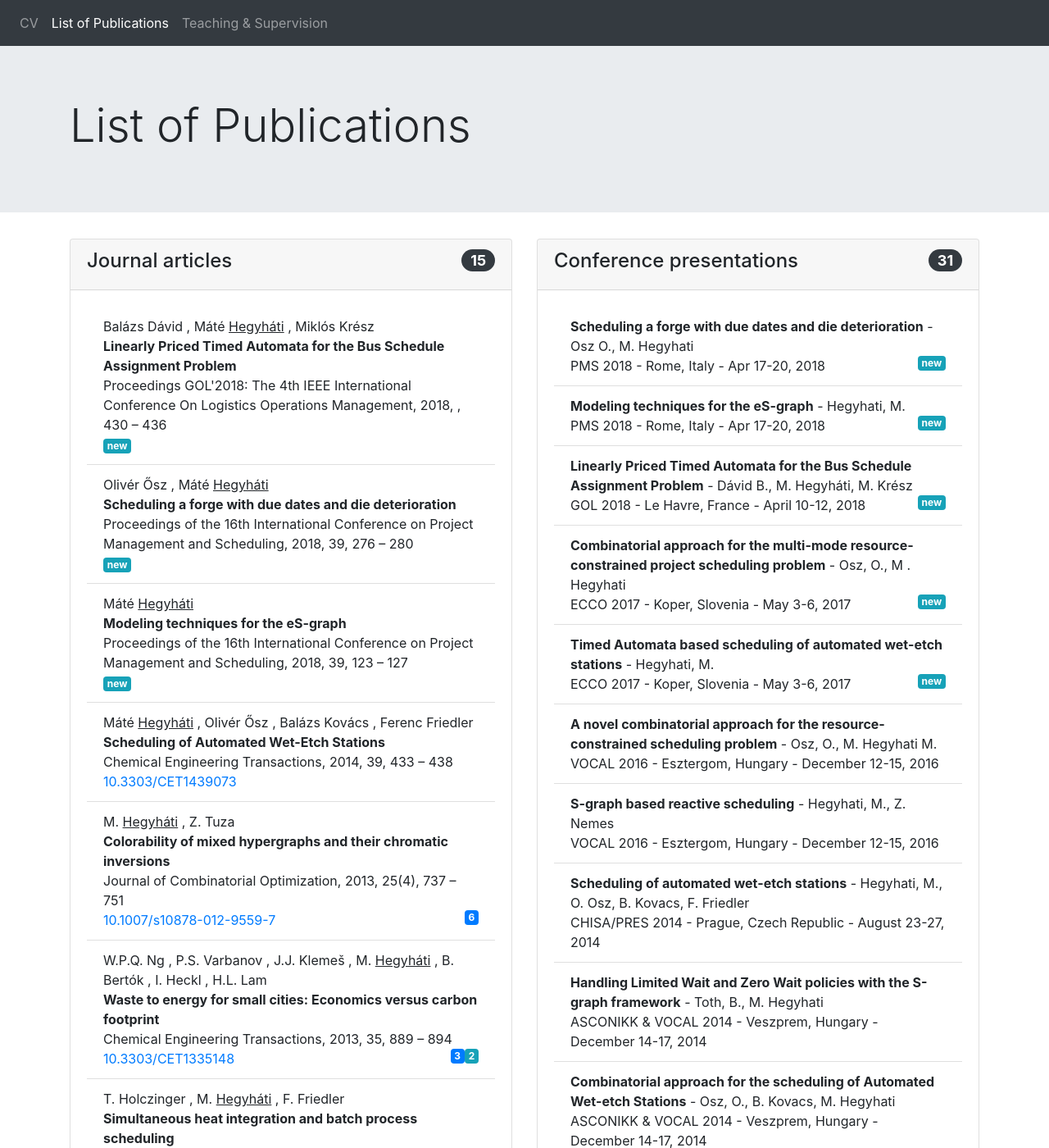
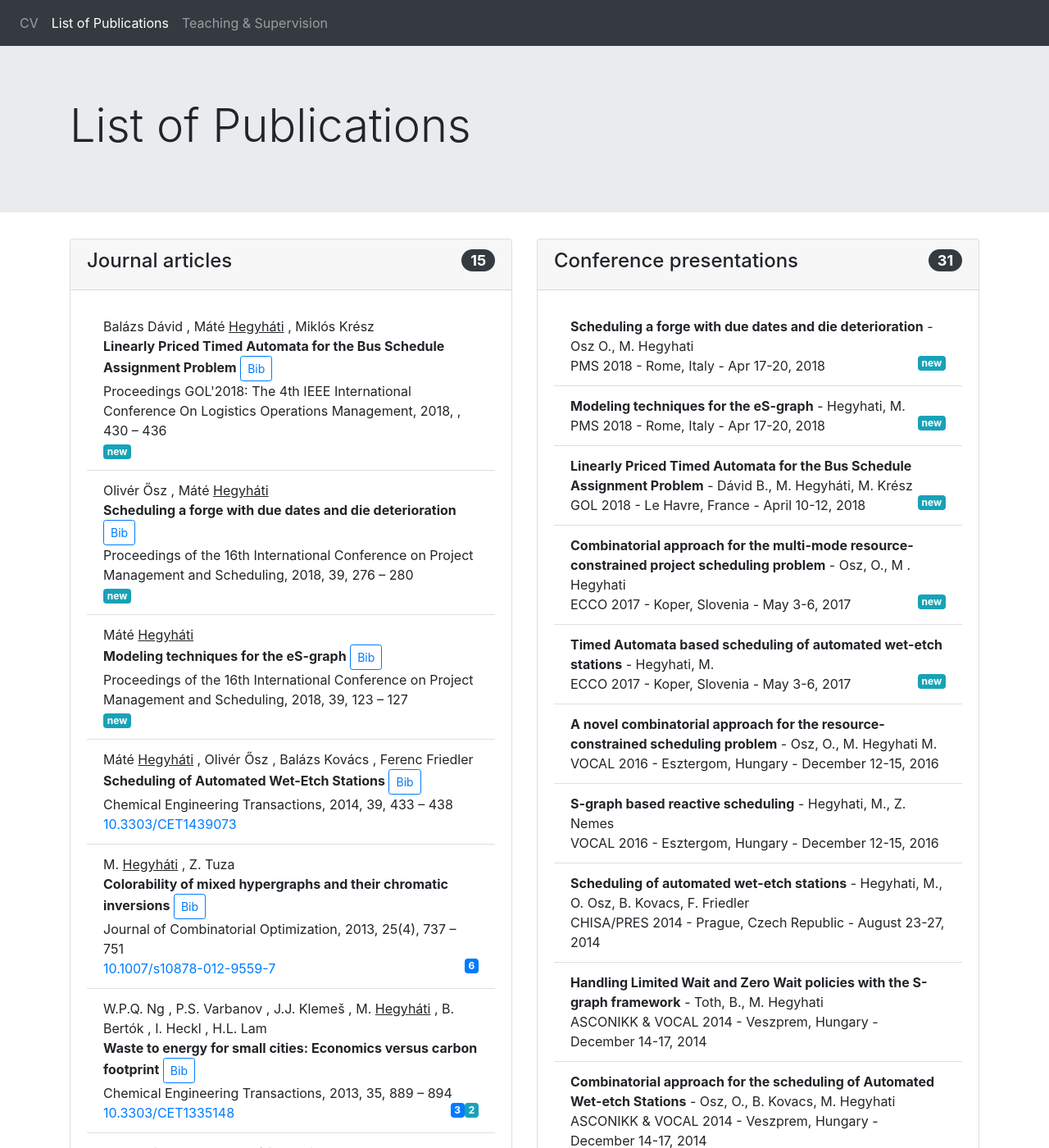
Before and after one commit to hegyhati/hegyhati.github.io, a Jekyll site: the page built from publications.html, in a window 1280 px wide and 1400 px high. Shown: the whole window at 82% size. Built offline with Jekyll 4.4.1, drawn with Linux system fonts in a browser that asks for light colours; nearby versions of some CDN libraries; some of the changed text lies outside the part shown.

Commit message:
BibTex support

```diff
--- a/_includes/article.html
+++ b/_includes/article.html
@@ -1,3 +1,5 @@
+
+
 
 <div>{% for author in pub.author %}
     {{author.given}}
@@ -9,7 +11,7 @@
     {% unless forloop.last %},{% endunless %}
 {% endfor %}
 </div>
-<div><b>{{pub.title}}</b></div>
+<div><b>{{pub.title}}</b> <button type="button" class="btn btn btn-outline-primary btn-sm" data-toggle="modal" data-target="#{{pub.id}}">Bib</button></div>
 <div>{{pub.journal}}, {{pub.year}},
 {{pub.volume}}{% if pub.issue %}({{pub.issue}}){% endif %},
 {{pub.pages}}</div>
@@ -19,3 +21,33 @@
 {% if pub.citations-self.size > 0 %} <span class="badge badge-info float-right">{{pub.citations-self.size}}</span> {% endif %}
 {% if pub.citations-independent.size > 0 %} <span class="badge badge-primary float-right">{{pub.citations-independent.size}}</span> {% endif %}
 </div>
+
+<!-- BIB Modal -->
+<div class="modal fade" id="{{pub.id}}" >
+  <div class="modal-dialog" role="document">
+    <div class="modal-content">
+      <div class="modal-header">
+        <h5 class="modal-title">BibTex for <code>{{pub.id}}</code> - <button class="btn btn-sm" onclick="clipboard('bib_{{pub.id}}')">Copy to clipboard</button></h5>
+        <button type="button" class="close" data-dismiss="modal" aria-label="Close">
+          <span aria-hidden="true">&times;</span>
+        </button>
+      </div>
+      <div class="modal-body">
+          <textarea id="bib_{{pub.id}}" disabled style="white-space: pre-wrap; width: 100%; height: 300px">
+@ARTICLE{ {{pub.id}},
+    author = { {% for author in pub.author %}{{author.given}} {{author.family}}{% unless forloop.last %} and {% endunless %}{% endfor %} },
+    title = { {{pub.title}} },
+    journal = { {{pub.journal}} },
+    year = { {{pub.year}} },
+    volume = { {{pub.volume}} },
+    pages = { {{pub.pages}} },
+    {% if pub.issue %}issue = { {{pub.issue}} },
+    {% endif %}{% if pub.abstract %}abstract = { {{pub.abstract}} },
+    {% endif %}{% if pub.doi %}doi = { {{pub.doi}} },
+    {% endif %}{% if pub.url %}url = { {{pub.url}} },{% endif %}
+}
+        </textarea>
+      </div>
+    </div>
+  </div>
+</div>
--- a/_layouts/default.html
+++ b/_layouts/default.html
@@ -19,6 +19,7 @@
     {{ content }}
 
 
+    {% include js.html %}
 
   </body>
 
```
Also changed, not shown: _includes/js.html (added, +11 -0 lines).
